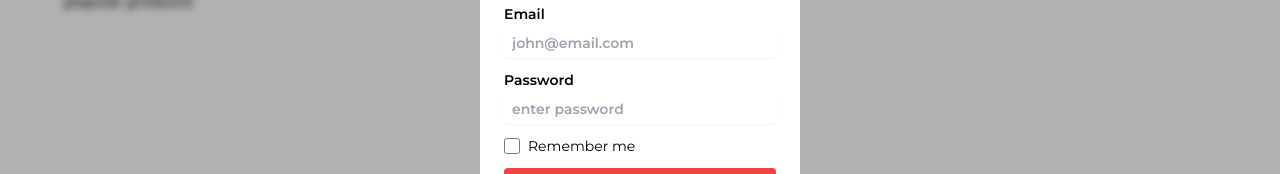
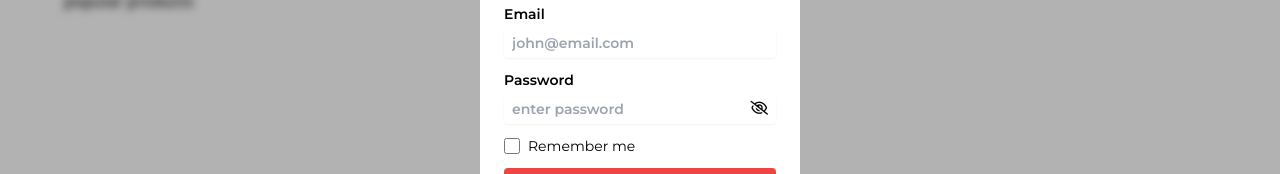
Before and after one commit to Ghosh-95/nike-clone-app-react-tailwind, a React (Vite) app: page / in a window 1280 px wide. Both pictures are taken after a click on the button "Sign In". Shown: the part 323-497 px from the top of the page. Built offline with nearby package versions, Linux system fonts and the light colour scheme; a web font is replaced by a local one.

Commit message:
update: add registration form to sidebar

```diff
--- a/src/components/ModalRegister.jsx
+++ b/src/components/ModalRegister.jsx
@@ -1,7 +1,56 @@
+import { useDispatch } from "react-redux";
+import { setRegisterOpen } from "../utils/sidebarSlice";
+import { InputLabel } from "./ModalSignIn";
+
 export default function ModalRegister() {
+    const dispatch = useDispatch();
     return (
-        <div className={`flex`}>
-            Register
-        </div>
+        <article
+            className={`fixed z-[999] inset-0 backdrop-blur-sm bg-black bg-opacity-30 flex justify-center items-center font-montserrat`}
+            id="register-modal"
+            onClick={(e) => {
+                if (e.target.id === "register-modal") {
+                    dispatch(setRegisterOpen(false));
+                }
+            }}>
+
+            <div className="flex flex-col w-[20rem] bg-white rounded">
+                <button
+                    onClick={() => dispatch(setRegisterOpen(false))} className="place-self-end bg-red-700 text-white px-5 rounded-tr">
+                    <i className="fa-solid fa-xmark"></i>
+                </button>
+
+                <div className="bg-white p-2 rounded">
+                    <div className="px-4 pb-4 lg:py-4">
+                        <h3 className="text-center text-xl text-gray-900 font-medium">Register</h3>
+
+                        <form id="sign-in" action="" className="mt-5 text-sm">
+
+                            <InputLabel labelId="name-input" type="text" text="Name" placeholder="enter full name" />
+
+                            <InputLabel type="email" text="Email" labelId="email-input" placeholder="john@email.com" />
+
+                            <InputLabel labelId="password-input" type="password" text="Password" placeholder="enter password" />
+
+                            <div className="flex items-center">
+                                <input
+                                    id="remember-me" type="checkbox"
+                                    className="w-4 h-4"
+                                />
+                                <label htmlFor="remember-me"
+                                    className="ms-2">
+                                    Remember me
+                                </label>
+                            </div>
+
+                            <button
+                                className="bg-red-500 text-white px-4 py-1 mt-3 w-full rounded font-semibold"
+                            >Register</button>
+                        </form>
+                        <p className="text-[0.6rem] mt-2 text-center">Terms & Conditions apply*</p>
+                    </div>
+                </div>
+            </div>
+        </article>
     );
 };
--- a/src/components/ModalSignIn.jsx
+++ b/src/components/ModalSignIn.jsx
@@ -1,10 +1,11 @@
 import { useDispatch } from "react-redux";
 import { setSignInOpen } from "../utils/sidebarSlice";
+import { useState } from "react";
 
-function InputLabel({ type, labelId, placeholder }) {
+export function InputLabel({ type, labelId, placeholder, text }) {
     return (
         <label
-            className="flex flex-col gap-1 font-semibold mb-3 capitalize" htmlFor={labelId}>{type}
+            className="flex flex-col gap-1 font-semibold mb-3" htmlFor={labelId}>{text}
             <input
                 className={`rounded shadow-sm focus-within:outline-1 focus: outline-red-500 px-2 py-[0.3rem] text-gray-600 font-semibold`}
                 type={type} id={labelId}
@@ -17,6 +18,9 @@ function InputLabel({ type, labelId, placeholder }) {
 
 export default function ModalSignIn() {
     const dispatch = useDispatch();
+
+    const [isVisible, setVisible] = useState(false);
+
     return (
         <article
             className={`fixed z-[999] inset-0 backdrop-blur-sm bg-black bg-opacity-30 flex justify-center items-center font-montserrat`}
@@ -39,9 +43,28 @@ export default function ModalSignIn() {
 
                         <form id="sign-in" action="" className="mt-5 text-sm">
 
-                            <InputLabel type="email" labelId="email-input" placeholder="john@email.com" />
+                            <InputLabel type="email" labelId="email-input" text="Email" placeholder="john@email.com" />
 
-                            <InputLabel labelId="password-input" type="password" placeholder="enter password" />
+                            <div className="relative">
+                                <InputLabel labelId="password-input"
+                                    text="Password"
+                                    type={isVisible ? "text" : "password"}
+                                    placeholder="enter password" />
+
+                                <button
+                                    className="absolute top-7 right-2"
+                                    onClick={(e) => {
+                                        e.preventDefault();
+                                        setVisible(!isVisible);
+                                    }}>
+                                    {isVisible ? <i
+                                        className="fa-regular fa-eye"
+                                    ></i> : <i
+                                        className="fa-regular fa-eye-slash"
+                                    ></i>}
+
+                                </button>
+                            </div>
 
 
                             <div className="flex items-center">
--- a/src/components/Sidebar.jsx
+++ b/src/components/Sidebar.jsx
@@ -1,4 +1,3 @@
-import { useState } from "react";
 import { navLinks } from "../utils/contants";
 import { setSignInOpen, setRegisterOpen } from "../utils/sidebarSlice";
 import { useDispatch } from "react-redux";
```
